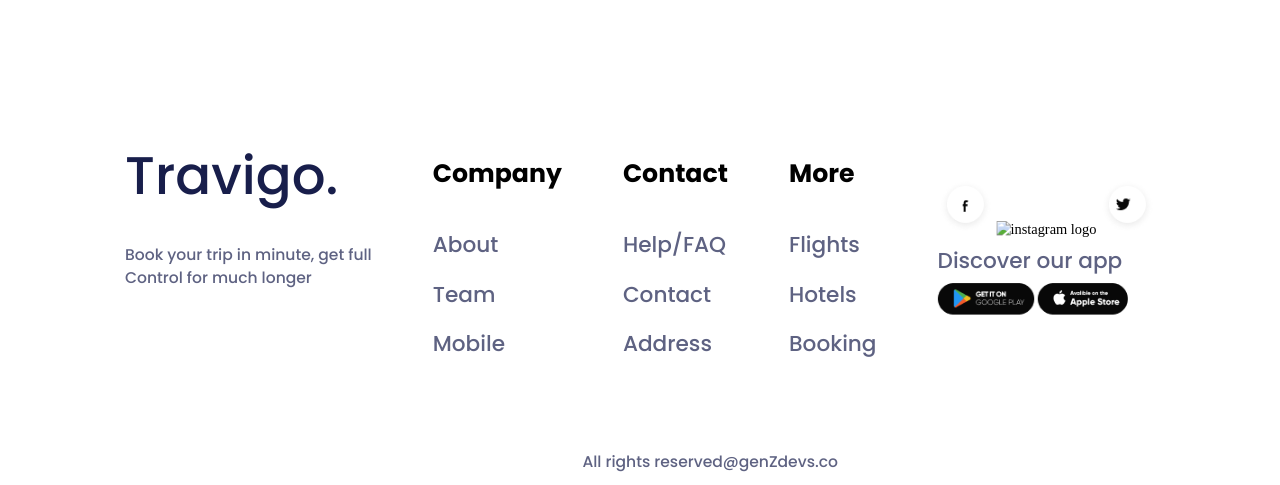
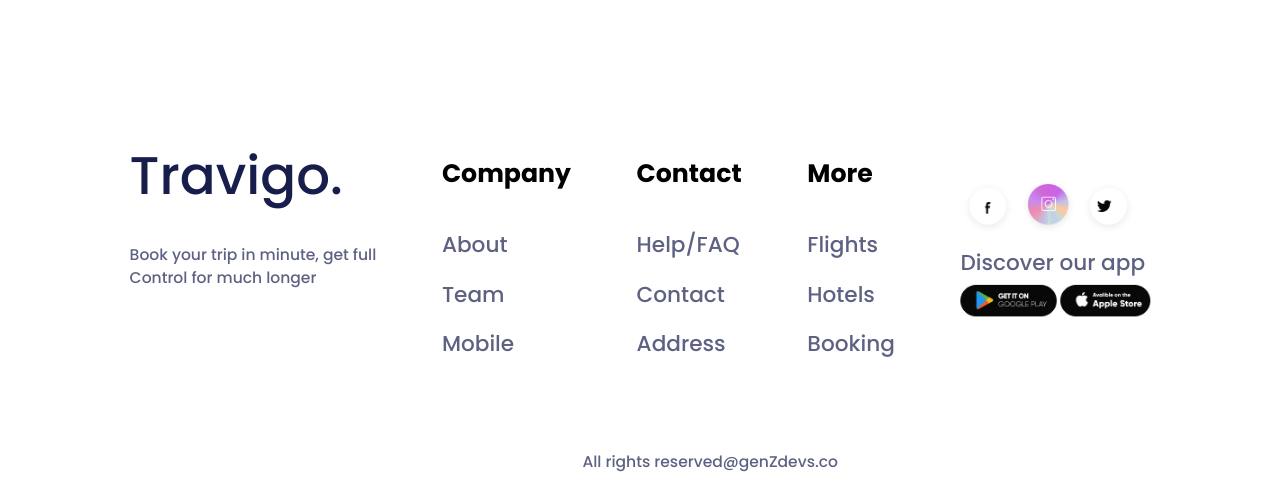
Before and after one commit to abdoelkabli12-lang/TRAVIGO-2.1, a plain HTML site: page About.html in a window 1280 px wide. Shown: the part 4396-4881 px from the top of the page. Drawn offline with nearby package versions, Linux system fonts and the light colour scheme; files whose address does not match are found by name; a web font is replaced by a local one.

Commit message:
Fix HTML syntax for Instagram image tag

```diff
--- a/About.html
+++ b/About.html
@@ -227,7 +227,7 @@
         <div class="discover">
           <div>
             <img src="walid-img/facebook-icon.png" alt="facebook logo">
-            <img src=walid-img/instagram-icon.png" alt="instagram logo">
+            <img src="walid-img/instagram-icon.png" alt="instagram logo">
             <img src="walid-img/twitter-icon.png" alt="twitter logo">
           </div>
           <div class="footer-text-4">
```
